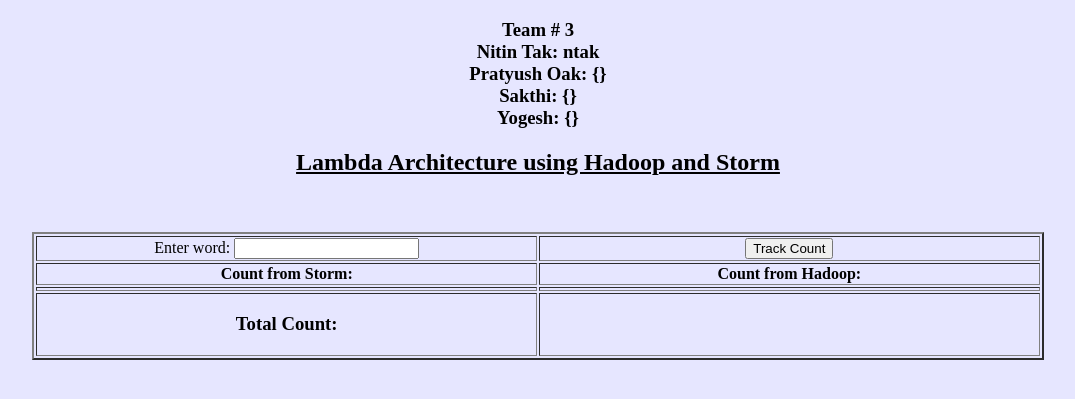
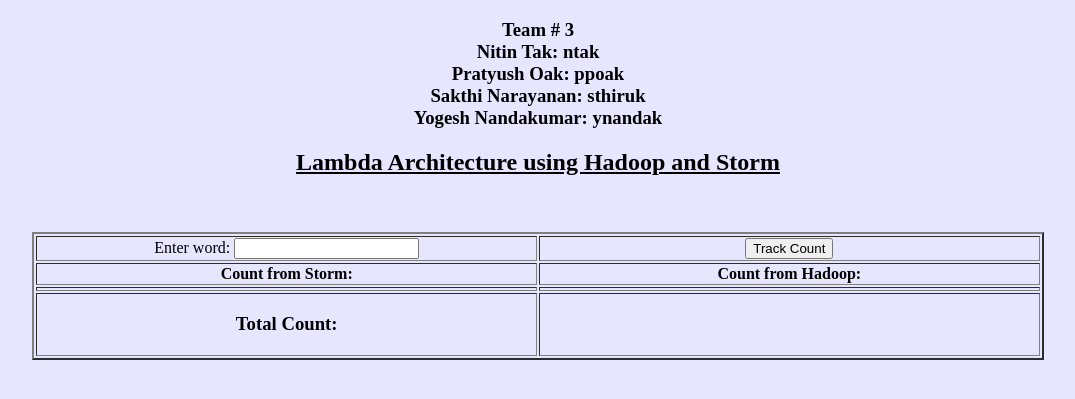
Before and after one commit to pratyushoak/host-lambda-webpage, a plain HTML site: page index.html in a window 1280 px wide. Shown: the part 123-522 px from the top of the page, without its empty margins (102-1177 px from the left). Drawn offline with Linux system fonts and the light colour scheme; a script that the page names is missing.

Commit message:
Update index.html
adding unity ID for all

```diff
--- a/index.html
+++ b/index.html
@@ -17,11 +17,11 @@
 	<br>
 	Nitin Tak: ntak
 	<br>
-	Pratyush Oak: {}
+	Pratyush Oak: ppoak
 	<br>
-	Sakthi: {}
+	Sakthi Narayanan: sthiruk
 	<br>
-	Yogesh: {}
+	Yogesh Nandakumar: ynandak
 </h3>
 <h2 align="center">
 	<u> Lambda Architecture using Hadoop and Storm
```
